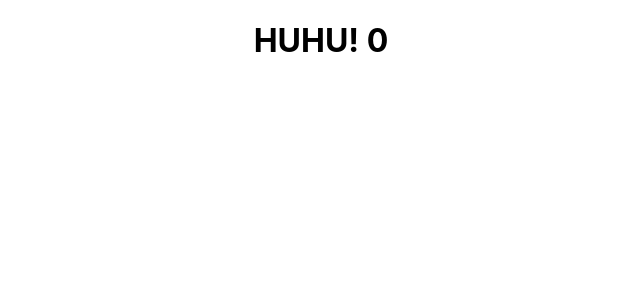
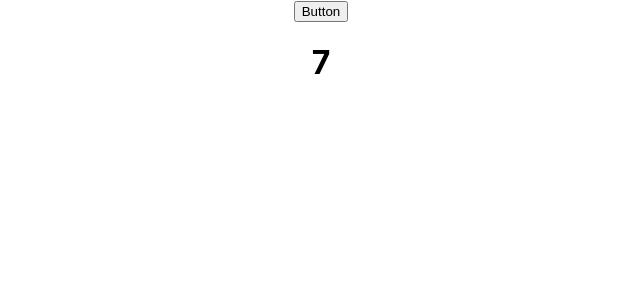
Before and after one commit to christianheyn/temp-react, a React (Create React App) app: page / in a window 1280 px wide. Shown: the top 300 px of the page, without its empty margins (319-959 px from the left). Built offline with nearby package versions, Linux system fonts and the light colour scheme.

Commit message:
dump components

```diff
--- a/src/App.js
+++ b/src/App.js
@@ -1,18 +1,27 @@
-import React, { Component, useState } from 'react';
+import React, { useEffect, useState } from 'react';
 import './App.css';
 
-import { withMyComponet } from './MyComponet';
+import { Button } from './react-components/Button';
+import { Counter } from './react-components/Counter';
 
-const MyComponet = withMyComponet('HUHU!')
 
-class App extends Component {
-    render() {
-        return (
-            <div className="App">
-                <MyComponet />
-            </div>
-        );
-    }
-}
+const App = () => {
+    const [count, setCount] = useState(0);
+    const handleClick = () => setCount(count + 1);
+
+    useEffect(() => {
+        window.setInterval(handleClick, 1000);
+        return function cleanup() {
+            window.clearInterval(handleClick, 1000);
+        }
+    })
+
+    return (
+        <div className="App">
+            <Button onClick={handleClick} />
+            <Counter count={count} />
+        </div>
+    );
+};
 
 export default App;
--- a/src/MyComponet.js
+++ b/src/MyComponet.js
@@ -12,5 +12,5 @@ export const withMyComponet = (hello) => () => {
     const [catAmount, setCounter] = useCounter();
     const handleClick = () => setCounter(catAmount + 2);
 
-    return <h1 onClick={handleClick}>{hello} {catAmount}</h1>;
+    return <h1 onClick={handleClick}>{hello} test {catAmount}</h1>;
 };
--- /dev/null
+++ b/src/react-components/Button.js
@@ -0,0 +1,10 @@
+import React from 'react';
+import Proptypes from 'prop-types';
+
+export const Button = (props) => (
+    <button onClick={props.onClick}>Button</button>
+);
+
+Button.propTypes = {
+    onClick: Proptypes.func.isRequired,
+}
--- /dev/null
+++ b/src/react-components/Counter.js
@@ -0,0 +1,5 @@
+import React from 'react';
+
+export const Counter = (props) => (
+    <h1>{props.count || 0}</h1>
+);
```
